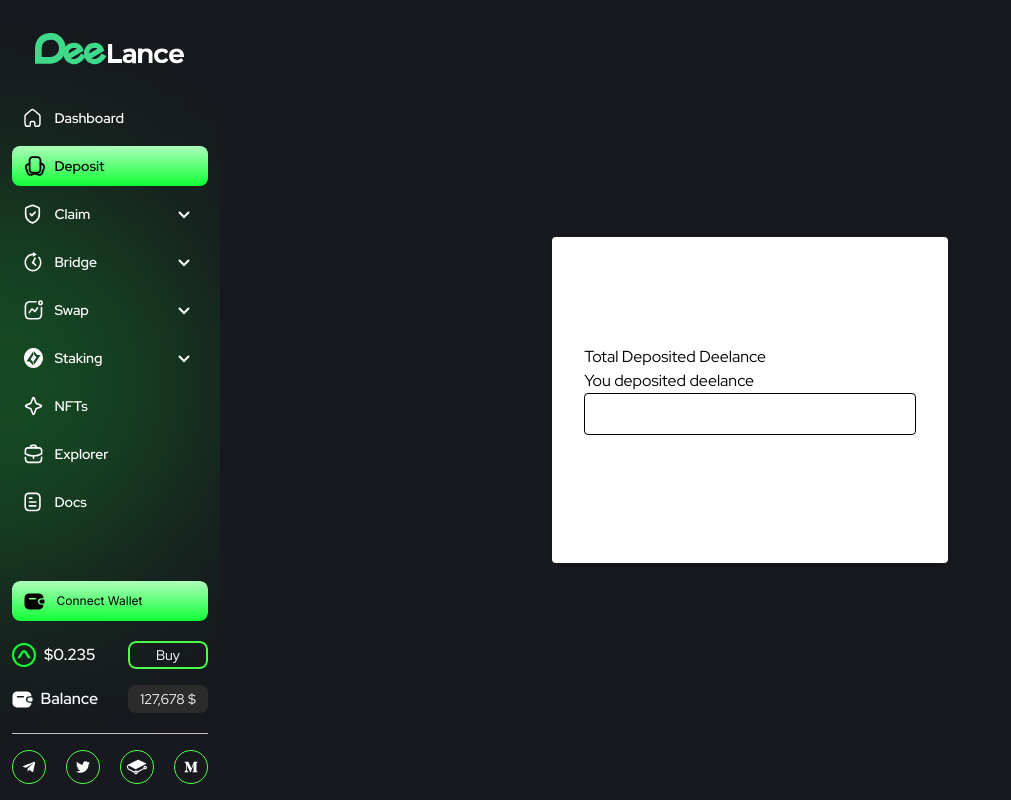
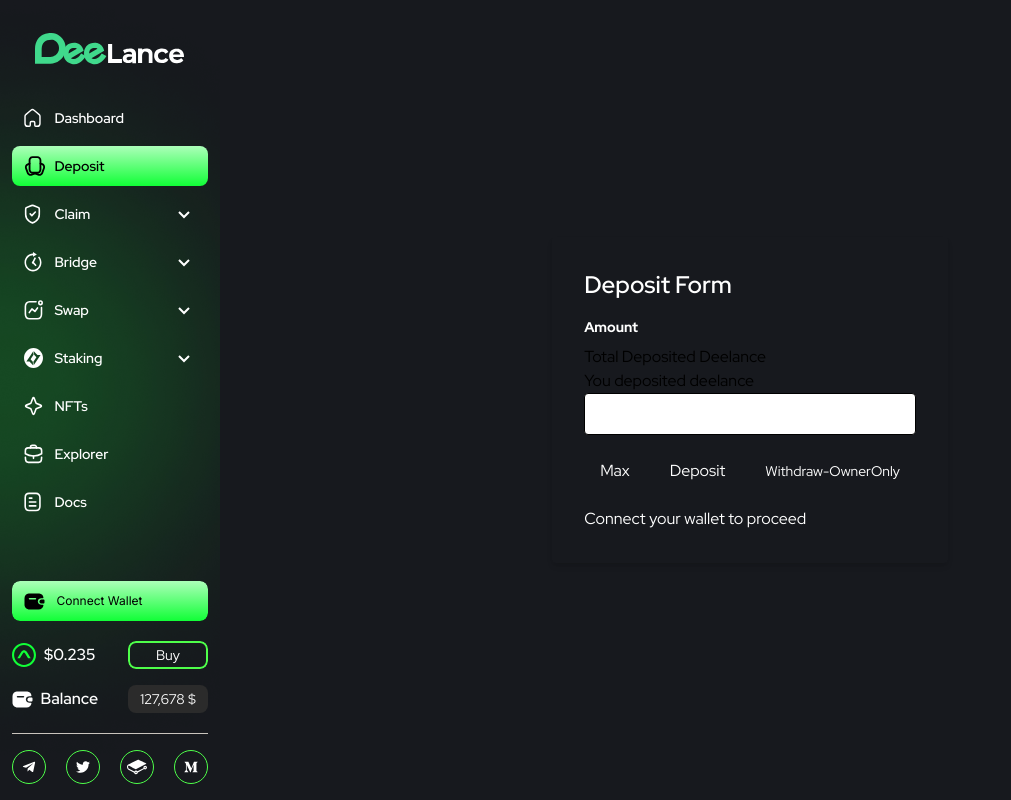
Before and after one commit to onweb3/test1, a Next.js app: page /deposit/walletConnect in a window 1280 px wide. Shown: the whole page, without its empty margins (0-1011 px from the left). Built offline with nearby package versions, Linux system fonts and the light colour scheme.

Commit message:
Update walletConnect.js

```diff
--- a/src/pages/deposit/walletConnect.js
+++ b/src/pages/deposit/walletConnect.js
@@ -111,7 +111,7 @@
   console.log();
   return (
     <div className="flex justify-center items-center h-screen">
-      <div className="bg-white p-8 rounded shadow-md">
+      <div className=" p-8 rounded shadow-md">
         <h2 className="text-2xl font-semibold mb-4">Deposit Form</h2>
         <div className="mb-4">
 
```
